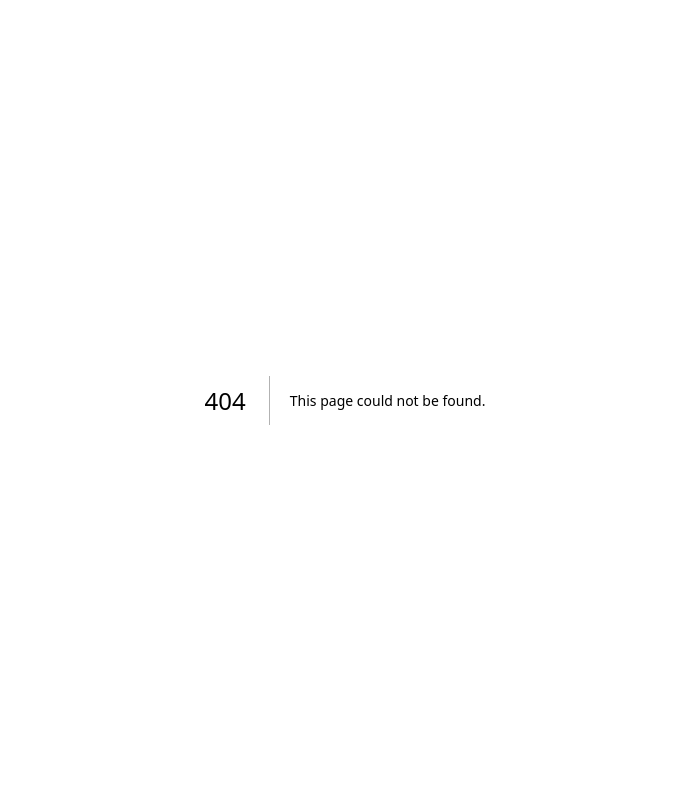
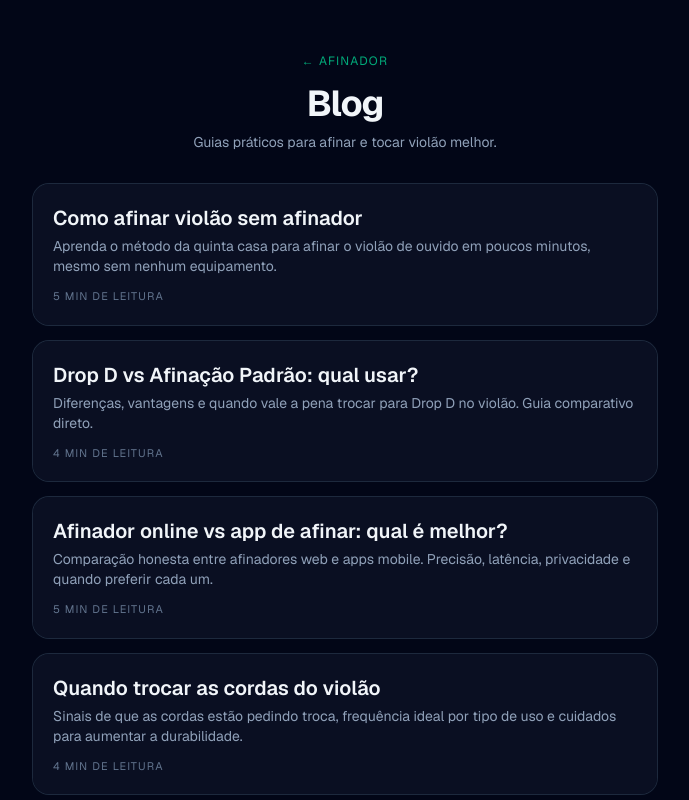
Before and after one commit to GuilhermeMoitinho/afinador, a Next.js app: page /blog in a window 1280 px wide. Before the commit this address had no page. Shown: the top 800 px of the page, without its empty margins (295-984 px from the left). Built offline with nearby package versions, Linux system fonts and the light colour scheme.

Commit message:
feat(blog): add blog index page

```diff
--- /dev/null
+++ b/src/app/blog/page.tsx
@@ -0,0 +1,54 @@
+import type { Metadata } from "next";
+import Link from "next/link";
+import { POSTS } from "@/lib/posts";
+
+export const metadata: Metadata = {
+  title: "Blog · Afinador de Violão",
+  description:
+    "Artigos sobre afinação de violão, métodos, drop D, treino de ouvido e cuidados com cordas.",
+  alternates: { canonical: "/blog" },
+};
+
+export default function BlogIndex() {
+  return (
+    <main className="flex-1">
+      <header className="px-6 pt-12 pb-8 text-center max-w-2xl mx-auto">
+        <Link
+          href="/"
+          className="text-xs uppercase tracking-widest text-emerald-400/80 hover:text-emerald-300 transition-colors"
+        >
+          ← Afinador
+        </Link>
+        <h1 className="mt-3 text-3xl sm:text-4xl font-bold tracking-tight">
+          Blog
+        </h1>
+        <p className="mt-2 text-sm text-slate-400">
+          Guias práticos para afinar e tocar violão melhor.
+        </p>
+      </header>
+
+      <section className="max-w-2xl mx-auto px-4 sm:px-6 pb-20">
+        <ul className="grid gap-4">
+          {POSTS.map((post) => (
+            <li key={post.slug}>
+              <Link
+                href={`/blog/${post.slug}`}
+                className="block rounded-2xl bg-slate-900/60 hover:bg-slate-900 ring-1 ring-slate-800 hover:ring-emerald-500/30 p-5 transition-all"
+              >
+                <h2 className="text-lg sm:text-xl font-semibold text-slate-100">
+                  {post.title}
+                </h2>
+                <p className="mt-1 text-sm text-slate-400">
+                  {post.description}
+                </p>
+                <div className="mt-3 text-[11px] uppercase tracking-widest text-slate-500">
+                  {post.readingTime} min de leitura
+                </div>
+              </Link>
+            </li>
+          ))}
+        </ul>
+      </section>
+    </main>
+  );
+}
```
